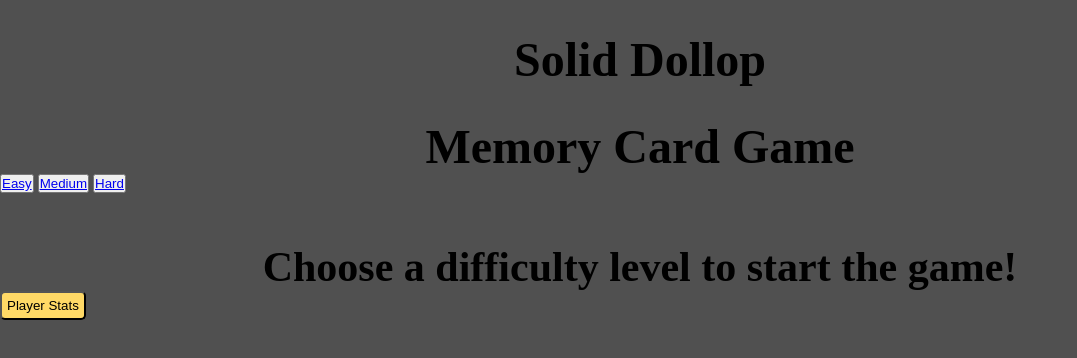
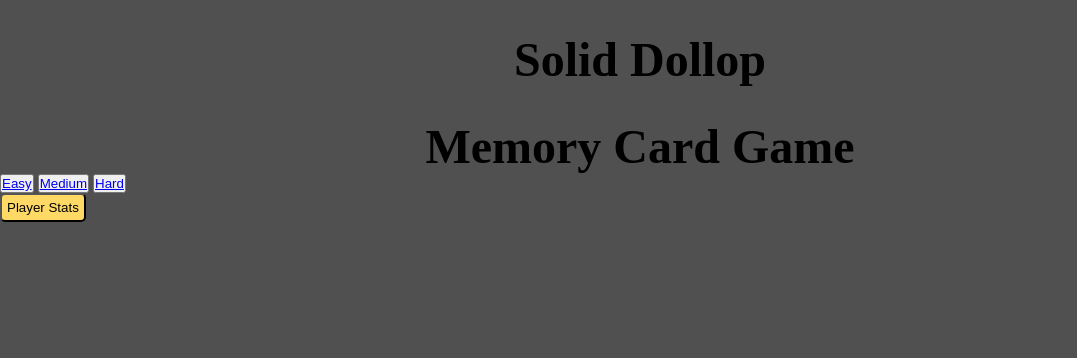
Before and after one commit to haydencfb/solid-dollop, a plain HTML site: page assets/html/home-page.html in a window 1280 px wide. Shown: the whole page, without its empty margins (0-1077 px from the left). Drawn offline with Linux system fonts and the light colour scheme.

```diff
--- a/assets/css/home-page.css
+++ b/assets/css/home-page.css
@@ -40,12 +40,3 @@ footer {
     align-items: center;
 
 }
-
-.mid-text {
-    display: flex;
-    flex-wrap: wrap;
-    justify-content: center;
-    /* height: 500px; */
-    font-size: 1.75rem;
-    margin-top: 50px;
-}
--- a/assets/html/home-page.html
+++ b/assets/html/home-page.html
@@ -29,13 +29,6 @@
             <a href="./card-hard.html">Hard</a>
         </button>
 
-        <div class="mid-text">
-
-            <h2>
-                Choose a difficulty level to start the game!
-            </h2>
-        </div>
-
     </main>
     <footer>
         <button id="player-stats-modal">Player Stats</button>
```
